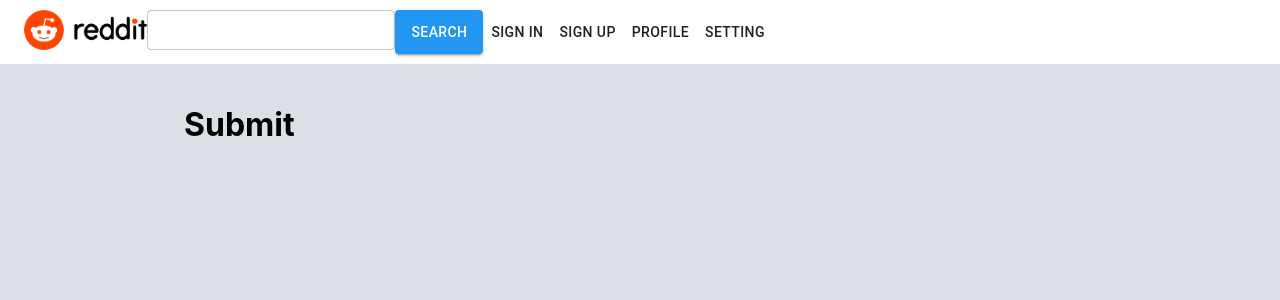
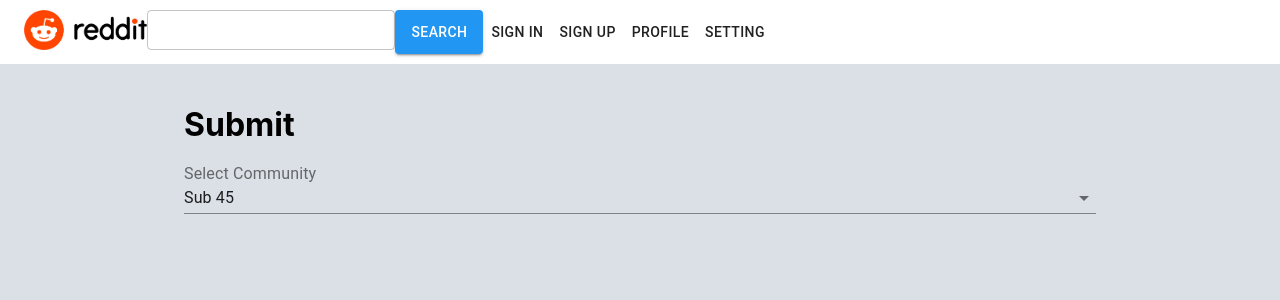
Before and after one commit to nsittee/my-forum, a React (Create React App) app in the folder react-front-end/: page /submit in a window 1280 px wide. Shown: the top 300 px of the page. Built offline with nearby package versions, Linux system fonts and the light colour scheme.

Commit message:
Refactor functional handler for <SignInDialog/> and <Header/>

```diff
--- a/react-front-end/src/components/Layout/Header.js
+++ b/react-front-end/src/components/Layout/Header.js
@@ -16,6 +16,11 @@ const Header = () => {
   const [cookies, setCookie, removeCookie] = useCookies(['my-cookie'])
   const history = useHistory()
 
+  const SignOutHandler = () => {
+    removeCookie('tokenbon', {})
+    history.go(0)
+  }
+
   if (!authContext.authenticated)
     var headerStatus = [
       <Button onClick={() => setSignIn(true)}>Sign In </Button>,
@@ -24,7 +29,7 @@ const Header = () => {
   else
     var headerStatus = [
       <Button>{authContext.username}</Button>,
-      <Button onClick={() => SignOutHandler(removeCookie, history)}>Sign Out</Button>,
+      <Button onClick={SignOutHandler}>Sign Out</Button>,
     ]
   headerStatus.push(<Button href="/profile">Profile</Button>)
   headerStatus.push(<Button href="/setting">Setting</Button>)
@@ -50,10 +55,4 @@ const Header = () => {
   );
 }
 
-const SignOutHandler = (removeCookie, history) => {
-  removeCookie('tokenbon', {})
-  history.go(0)
-}
-
-
 export default Header;
--- a/react-front-end/src/components/Layout/SignInDialog.js
+++ b/react-front-end/src/components/Layout/SignInDialog.js
@@ -14,6 +14,27 @@ const SignInDialog = (props) => {
 
   const [cookies, setCookie] = useCookies(['my-cookie'])
   const history = useHistory()
+
+  const submitSignInFix = (event) => {
+    console.log(`Submit info is ${username} with ${password}`)
+    const data = {
+      username: username,
+      password: password
+    }
+    const url = 'http://localhost:5000/api/users/signin'
+    Axios.post(url, data).then(res => {
+      const token = res.data.token
+      setCookie('tokenbon', token, {
+        path: '/',
+        // httpOnly: true,
+        sameSite: true
+      })
+      console.log(token)
+      history.go(0)
+    }).catch(err => {
+      console.log(err)
+    })
+  }
 
   return (
     <Dialog
@@ -42,7 +63,7 @@ const SignInDialog = (props) => {
           < br /> <br />
           <Button
             variant="contained"
-            onClick={event => submitSignIn(event, username, password, setCookie, history)}
+            onClick={event => submitSignInFix(event)}
             color="primary">
             Sign in
               </Button>
@@ -52,24 +73,4 @@ const SignInDialog = (props) => {
   )
 }
 
-const submitSignIn = (event, username, password, setCookie, history) => {
-  console.log(`Submit info is ${username} with ${password}`)
-  const data = {
-    username: username,
-    password: password
-  }
-  const url = 'http://localhost:5000/api/users/signin'
-  Axios.post(url, data).then(res => {
-    const token = res.data.token
-    setCookie('tokenbon', token, {
-      path: '/',
-      // httpOnly: true,
-      sameSite: true
-    })
-    console.log(token)
-    history.go(0)
-  }).catch(err => {
-    console.log(err)
-  })
-}
 export default SignInDialog;
--- a/react-front-end/src/components/Page/SubmitPage.js
+++ b/react-front-end/src/components/Page/SubmitPage.js
@@ -1,10 +1,26 @@
-import React from 'react'
+import { Grid, InputLabel, MenuItem, Select } from '@material-ui/core';
+import React, { useState } from 'react'
 
 const SubmitPage = () => {
+  const [community, setCommunity] = useState('Sub 45')
+  const handleChange = (event) => {
+    console.log('hlp')
+    setCommunity(event.target.value)
+  }
+
   return (
-    <div>
+    <Grid>
       <h1>Submit</h1>
-    </div>
+      <InputLabel>Select Community</InputLabel>
+      <Select
+        value={community}
+        onChange={event => { handleChange(event) }}
+        fullWidth={true}>
+        <MenuItem value={'Sub 45'}>Sub 45</MenuItem>
+        <MenuItem value={'Sub 100'}>Sub 100</MenuItem>
+        <MenuItem value={'Sub 620'}>Sub 620</MenuItem>
+      </Select>
+    </Grid>
   )
 }
 
```
